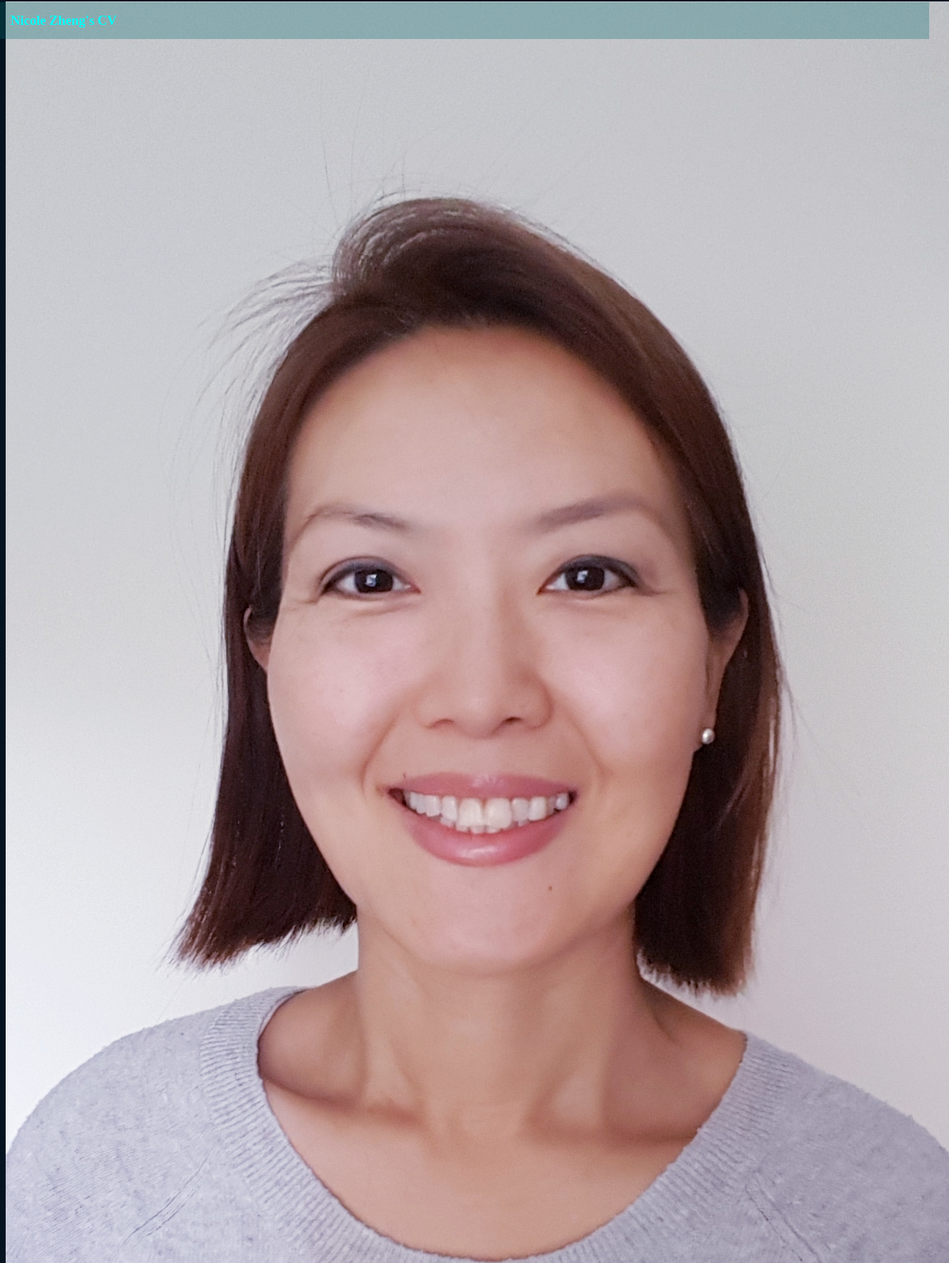
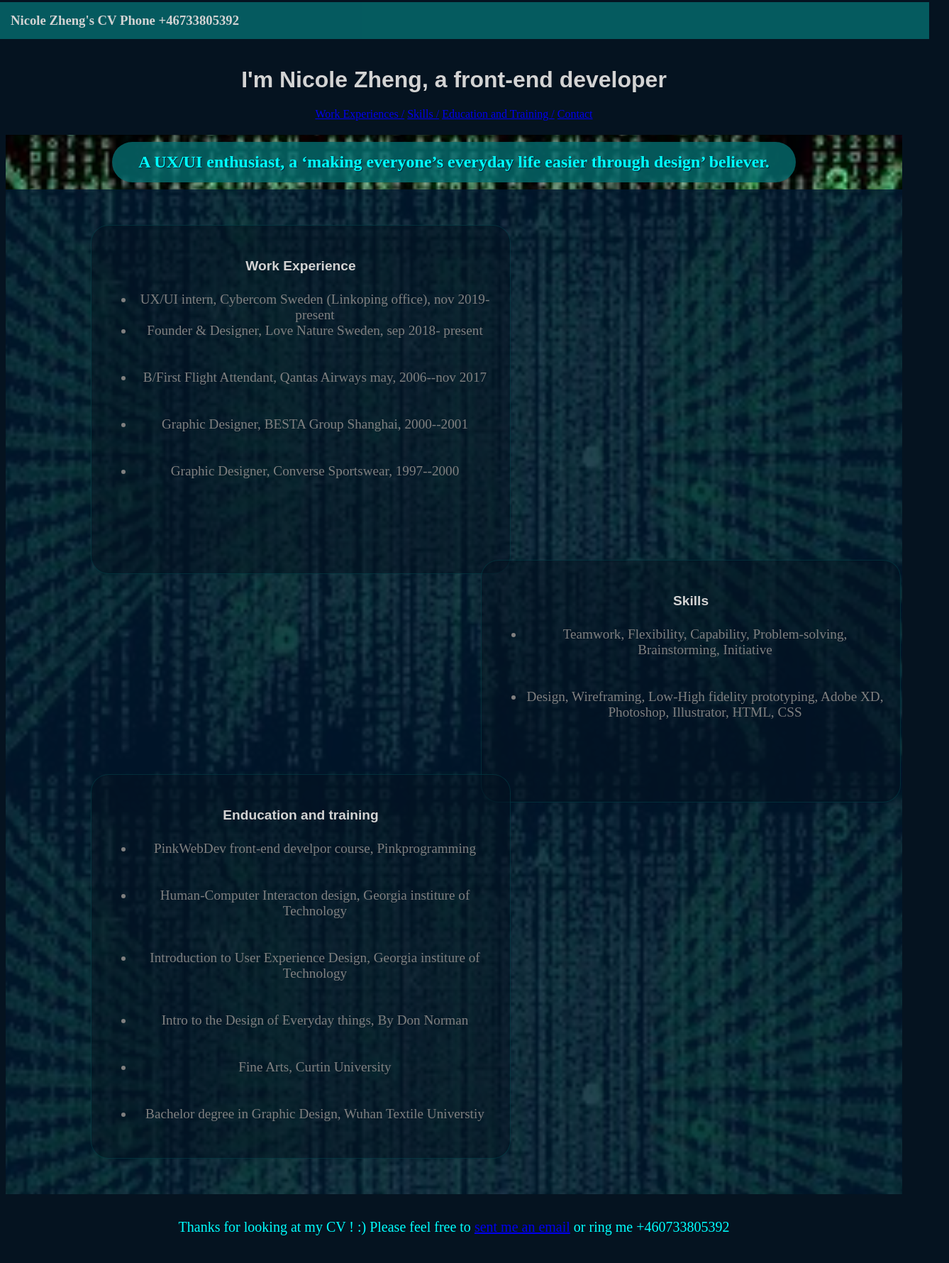
Before and after one commit to zznicole/nicolesCV, a plain HTML site: page index.html in a window 1280 px wide. Shown: the part 6-1786 px from the top of the page at 71% size, 1338 px wide, since content can reach past the window. Drawn offline with Linux system fonts and the light colour scheme.

Commit message:
fix content layout add contact

```diff
--- a/index.html
+++ b/index.html
@@ -9,67 +9,55 @@
 </head>
 <body>
     <header>
-        <span><h3 class="sticky">Nicole Zheng's CV</h3></span><img src="../img/20191004_142812-1.jpg"/>
+        <h3 class="sticky">Nicole Zheng's CV Phone +46733805392</h3>
         <h1>I'm Nicole Zheng, a front-end developer</h1>
         <nav>
-            <a href="#Work Experience">Work Experiences /</a>
-            <a href="#Skills">Skills /</a>
-            <a href="#Education and Training">Education and Training /</a>
-            <a href="#Contact">Contact</a>
+            <a href=".pass1">Work Experiences /</a>
+            <a href=".pass2">Skills /</a>
+            <a href=".pass3">Education and Training /</a>
+            <a href="#contact">Contact</a>
         </nav>
     </header>
     <main>
-        <h3 class="profile">A UX/UI enthusiast, a ‘making everyone’s everyday life easier through design’ believer,
-             previously worked as graphic designer, small business founder/designer, international First/Business
-             flight attendant.
-        </h3>
+        <h2 class="profile">A UX/UI enthusiast, a ‘making everyone’s everyday life easier through design’ believer.</h2>
         <div class="background">
             <div class="pass1"><h4>Work Experience</h4>
-                <div>UX/UI intern, Cybercom Sweden (linkoping office)
-                Founder & Designer Love Nature Sweden sep 2018- present
-                B/First Flight Attendant
-                Qantas Airways  may 2006--nov 2017
-                Worked on branding design, which included brands logo, colours, packaging, advertising flyers,
-                as well as created ecofriendly products and social media updates.
-                Responsible for passengers inflight safety and enquiries, enhancing customer inflight experience.
-                Aircrafts worked on includes A380, A333, A332, B747, B767, B737. Throughout my tenure at Qantas Airways,
-                 I attended a number of trainings which involved analysing, prioritizing and solving CX related problems.
-                 Have been nominated 3 times to the Qantas eXcel award program for outstanding service.
-                Customer Service Supervisor, Responsible for customer enquiries and reSolving complains.
-                Coles Group Sydney Australia 2003--2006
-                Graphic Designer
-                BESTA Group Shanghai 2000--2001
-                GraphicDesigner
-                Converse Sportswear 1997--2000
-                Worked with marketing team and sales team, designed brand’s seasonal advertising on newspapers,
-                and set up special indoor or outdoor events.
-                Worked closely with marketing department, designed advertising related posters, catalogs, business cards.
-                I was also responsible for setting up events and designing graphics for converse’s products such as
-                sports t-shirts and caps.
-                </div>
+                <ul class="experiences">
+                    <li class="experience">UX/UI intern, Cybercom Sweden (Linkoping office), nov 2019-present</li>
+
+                    <li class="experience">Founder & Designer, Love Nature Sweden, sep 2018- present</li>
+                    <br></br>
+                    <li class="experience">B/First Flight Attendant, Qantas Airways  may, 2006--nov 2017</li>
+                    <br></br>
+                    <li class="experience">Graphic Designer, BESTA Group Shanghai, 2000--2001</li>
+                    <br></br>
+                    <li class="experience">Graphic Designer, Converse Sportswear, 1997--2000</li>
+                </ul>
             </div>
             <div class="pass2"><h4>Skills</h4>
-                <div>Teamwork, Flexibility, Capability, Problem-solving, Brainstorming, Initiative,
-                Self-motivated, Design, Wireframing, Low-High fidelity prototyping, Adobe XD, Photoshop, Illustrator,HTML,CSS
-                </div>
+                <ul class="experiences">
+                    <li class="experience">Teamwork, Flexibility, Capability, Problem-solving, Brainstorming, Initiative</li>
+                    <br></br>
+                    <li class="experience">Design, Wireframing, Low-High fidelity prototyping, Adobe XD, Photoshop, Illustrator, HTML, CSS</li>
+                </ul>
             </div>
             <div class="pass3"><h4>Enducation and training</h4>
-                <div>PinkWebDev, Pinkprogramming codecamp Human-Computer Interacton Introduction to
-                User Experience Design Intro to the Design of Everyday things Fine Arts
-                Bachelor degree in Graphic Design
-                Georgia Institute of Technology Georgia Institute of Technology
-                By Don Norman
-                Curtin University
-                Wuhan Textile University
-                Coursera 2019 Coursera 2019 Udacity 2019
-                2011-2012 (3 semesters)
-                1994-1997
-                </div>
+                <ul class="experiences">
+                    <li class="experience">PinkWebDev front-end develpor course, Pinkprogramming</li>
+                    <br></br>
+                    <li class="experience">Human-Computer Interacton design, Georgia institure of Technology</li>
+                    <br></br>
+                    <li class="experience">Introduction to User Experience Design, Georgia institure of Technology</li>
+                    <br></br>
+                    <li class="experience">Intro to the Design of Everyday things, By Don Norman</li>
+                    <br></br>
+                    <li class="experience">Fine Arts, Curtin University</li>
+                    <br></br>
+                    <li class="experience">Bachelor degree in Graphic Design,  Wuhan Textile Universtiy</li>
+                </ul>
             </div>
         </div>
     </main>
-
-
 </body>
-<footer>Thanks for looking at my CV ! :)</footer>
+<footer id="contact">Thanks for looking at my CV ! :) Please feel free to <a href="mailto:zznicole@hotmail.com">sent me an email</a> or ring me +460733805392</footer>
 </html>
--- a/style/index.css
+++ b/style/index.css
@@ -3,10 +3,9 @@ body {
 }
 
 .sticky {
-    color:aqua;
-    background-color: rgba(5, 109, 112,0.3);
+    color:lightgray;
+    background-color: rgba(5, 109, 112,0.8);
     background-size: auto;
-
     padding:15px;
     position:fixed;
     top:-10px;
@@ -16,7 +15,7 @@ body {
 
 h1 {
     font-family:Arial, Helvetica, sans-serif;
-    color:aqua;
+    color:lightgray;
     text-align:center;
     position:relative;
     margin-top:100px;
@@ -24,6 +23,7 @@ h1 {
 
 nav {
     text-align:center;
+    color:lightgray;
 }
 
 main {
@@ -34,8 +34,22 @@ main {
 }
 
 .profile {
-    color:white;
+    background-color: rgba(5, 109, 112,0.8);
+    border-radius:40px;
+    padding:15px;
+    margin-left:150px;
+    margin-right:150px;
+    text-align:center;
+    color:aqua;
     text-shadow:1px 1px 1px rgba(0, 26, 51, 0.8);
+    position: relative;
+    top:10px;
+}
+
+h4 {
+    color:lightgray;
+    font-style:bold;
+    font-family:Arial, Helvetica, sans-serif;
 }
 
 .background {
@@ -43,17 +57,18 @@ main {
 }
 
 .pass1 {
+    text-align:justify;
     background-color:#05132083;
     border:1px solid  rgba(5, 109, 112,0.3);
     border-radius:25px;
-    padding-top:20px;
+    padding:20px 20px 20px;
     position:relative;
     margin:20px;
     top:50px;
     left:100px;
     width:550px;
-    height:600px;
-    color:lightgrey;
+    height:450px;
+    color:grey;
     font-size:larger;
     text-align:center;
 }
@@ -62,29 +77,30 @@ main {
     background-color:#05132083;
     border:1px solid  rgba(5, 109, 112,0.3);
     border-radius:25px;
-    padding-top:20px;
+    padding:20px 20px 20px;
     position:relative;
     margin:20px;
-    top:50px;
+    top:10px;
     left:650px;
     width:550px;
     height:300px;
-    color:lightgrey;
+    color:grey;
     font-size:larger;
     text-align:center;
 }
 
 .pass3 {
-    background-color:#05132083;
+    background-color: #05132083;
     border:1px solid  rgba(5, 109, 112,0.3);
     border-radius:25px;
-    padding-top:20px;
+    padding:20px 20px 20px;
     position:relative;
+    margin:20px;
     bottom:50px;
     left:100px;
     width:550px;
-    height:300px;
-    color:lightgrey;
+    height:500px;
+    color:grey;
     font-size:larger;
     text-align:center;
 }
```
Also changed, not shown: 1 other file.
